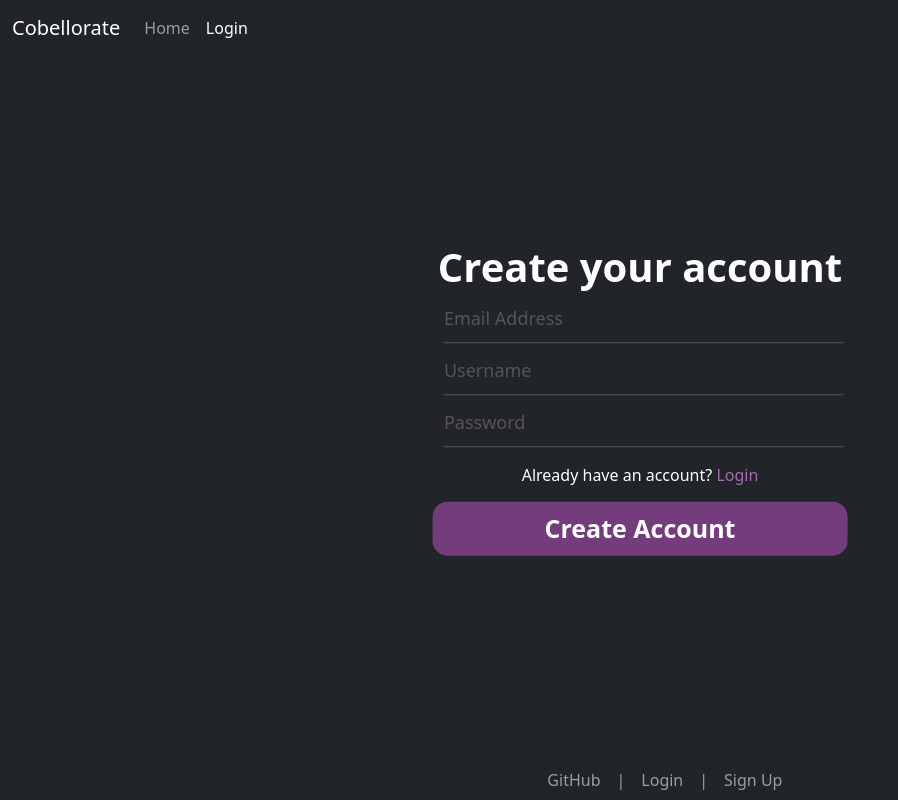
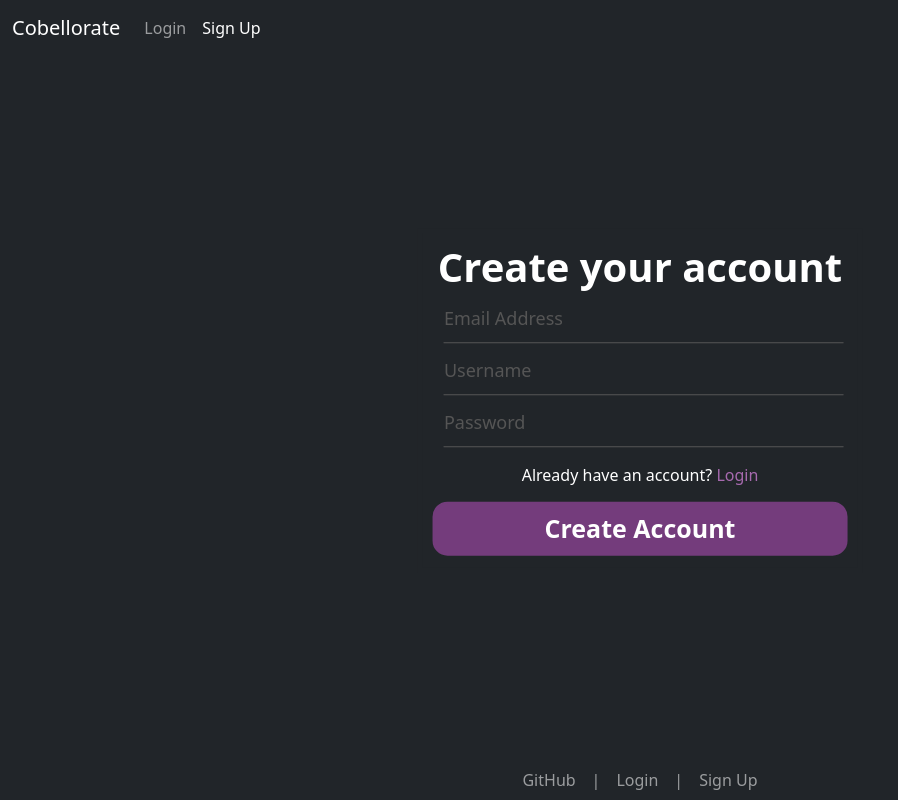
Before and after one commit to aayushs-edu/cobellorate, a PHP site: page /make_account_page.html in a window 1280 px wide. Shown: the whole page, without its empty margins (0-898 px from the left). Run offline with PHP 8.4, Linux system fonts and the light colour scheme.

Commit message:
Fix centering on bottom navbar

```diff
--- a/css/home.css
+++ b/css/home.css
@@ -107,3 +107,9 @@ header h1{
 .center-hr hr {
     width: 50%;
 }
+
+.navbar-nav.center2 {
+    float:none;
+    margin:0 auto;
+    text-align: center;
+}
--- a/css/login_form.css
+++ b/css/login_form.css
@@ -63,6 +63,11 @@ button.blue-button:hover{
   outline:2px solid rgb(116,60,124);
 }
 
+.navbar-nav.center2 {
+  float:none;
+  margin:0 auto;
+  text-align: center;
+}
 
 input::-webkit-input-placeholder {
   color: #555;
--- a/css/signup_form.css
+++ b/css/signup_form.css
@@ -3,7 +3,11 @@ body {
   height: 100%;
 }
 
-
+.navbar-nav.center2 {
+  float:none;
+  margin:0 auto;
+  text-align: center;
+}
 
 body {
   display: flex;
--- a/home_page.html
+++ b/home_page.html
@@ -41,13 +41,13 @@
           </button>
         </div>
     </div>
-    <nav class="navbar fixed-bottom navbar-expand-sm navbar-dark bg-dark justify-content-center" style="padding-left: 41.2%; bottom: -3%; background-color: #5a5a5a;">
+    <nav class="navbar fixed-bottom navbar-expand-sm navbar-dark bg-dark justify-content-center" style="bottom: -3%; background-color: #5a5a5a;">
       <div class="container-fluid">
         <button class="navbar-toggler" type="button" data-bs-toggle="collapse" data-bs-target="#navbarCollapse" aria-controls="navbarCollapse" aria-expanded="false" aria-label="Toggle navigation">
           <span class="navbar-toggler-icon"></span>
         </button>
         <div class="collapse navbar-collapse" id="navbarCollapse">
-          <ul class="navbar-nav justify-content-center">
+          <ul class="navbar-nav justify-content-center center2">
             <li class="nav-item">
               <a class="nav-link" href="https://github.com/aayushs-edu/group-project-manager">GitHub</a>
             </li>
--- a/login_page.html
+++ b/login_page.html
@@ -20,7 +20,7 @@
           <div class="collapse navbar-collapse" id="navbarsExample02">
             <ul class="navbar-nav me-auto">
               <li class="nav-item">
-                <a class="nav-link" href="home_page.html">Home</a>
+                <a class="nav-link" href="">Login</a>
               </li>
               <li class="nav-item">
                 <a class="nav-link active" href="make_account_page.html">Sign Up</a>
@@ -53,13 +53,13 @@
         <button class="blue-button" style="transform: translate(0%, -3%)"><b>Login</b></button>
       </form>
       </body>
-          <nav class="navbar fixed-bottom navbar-expand-sm navbar-dark bg-dark justify-content-center" style="padding-left: 41.2%; bottom: -1%; background-color: #5a5a5a;">
+          <nav class="navbar fixed-bottom navbar-expand-sm navbar-dark bg-dark justify-content-center" style="bottom: -1%; background-color: #5a5a5a;">
       <div class="container-fluid">
         <button class="navbar-toggler" type="button" data-bs-toggle="collapse" data-bs-target="#navbarCollapse" aria-controls="navbarCollapse" aria-expanded="false" aria-label="Toggle navigation">
           <span class="navbar-toggler-icon"></span>
         </button>
         <div class="collapse navbar-collapse" id="navbarCollapse">
-          <ul class="navbar-nav">
+          <ul class="navbar-nav justify-content-center center2">
             <li class="nav-item">
               <a class="nav-link" href="https://github.com/aayushs-edu/group-project-manager">GitHub</a>
             </li>
--- a/make_account_page.html
+++ b/make_account_page.html
@@ -20,10 +20,10 @@
               <div class="collapse navbar-collapse" id="navbarsExample02">
                 <ul class="navbar-nav me-auto">
                   <li class="nav-item">
-                    <a class="nav-link" href="home_page.html">Home</a>
+                    <a class="nav-link" href="login_page.html">Login</a>
                   </li>
                   <li class="nav-item">
-                    <a class="nav-link active" href="login_page.html">Login</a>
+                    <a class="nav-link active" href="">Sign Up</a>
                   </li>
                 </ul>
               </div>
@@ -59,13 +59,13 @@
             <button class="blue-button" style="transform: translate(0%, -3%)"><b>Create Account</b></button>
           </form>
           </body>
-          <nav class="navbar fixed-bottom navbar-expand-sm navbar-dark bg-dark justify-content-center" style="padding-left: 41.2%; bottom: -1%; background-color: #5a5a5a;">
+          <nav class="navbar fixed-bottom navbar-expand-sm navbar-dark bg-dark justify-content-center" style="bottom: -1%; background-color: #5a5a5a;">
             <div class="container-fluid">
               <button class="navbar-toggler" type="button" data-bs-toggle="collapse" data-bs-target="#navbarCollapse" aria-controls="navbarCollapse" aria-expanded="false" aria-label="Toggle navigation">
                 <span class="navbar-toggler-icon"></span>
               </button>
               <div class="collapse navbar-collapse" id="navbarCollapse">
-                <ul class="navbar-nav">
+                <ul class="navbar-nav justify-content-center center2">
                   <li class="nav-item">
                     <a class="nav-link" href="https://github.com/aayushs-edu/group-project-manager">GitHub</a>
                   </li>
```
